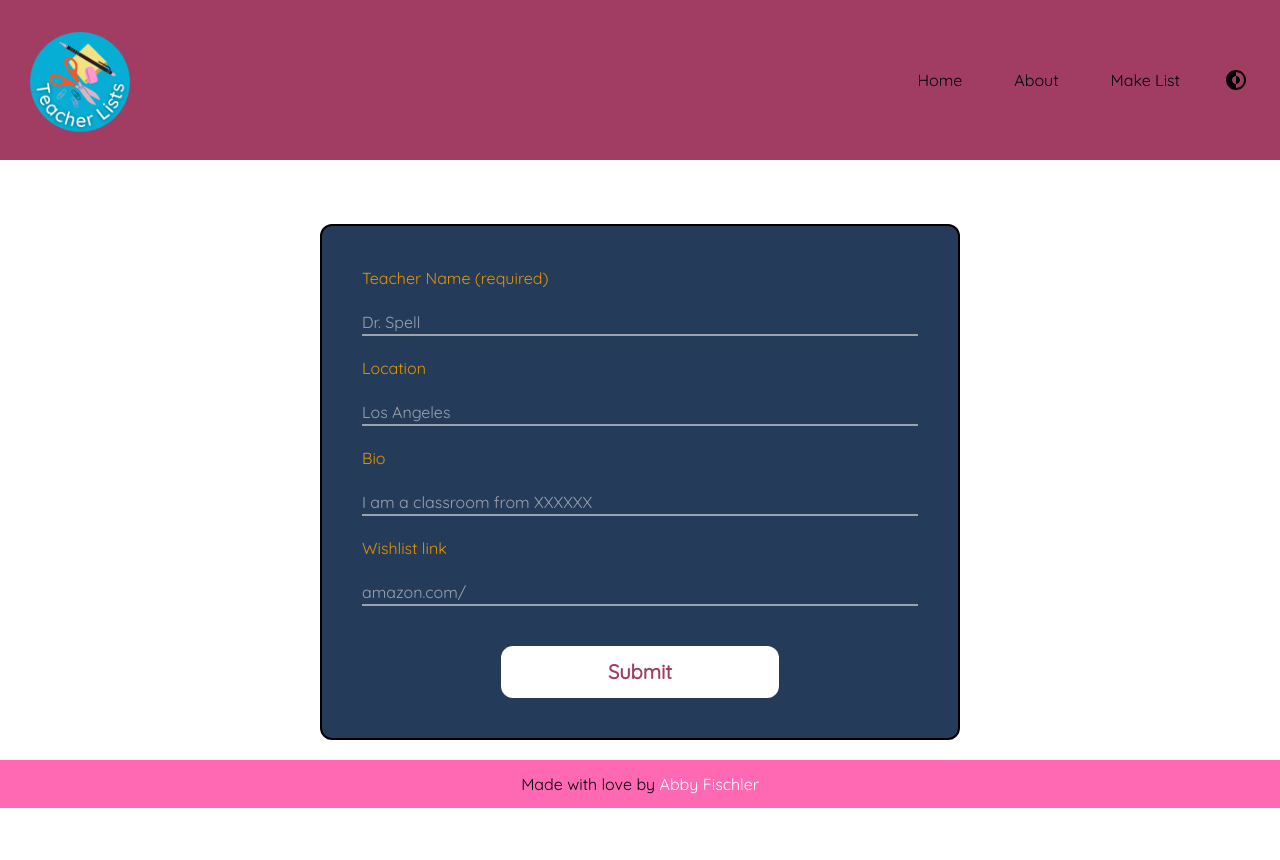
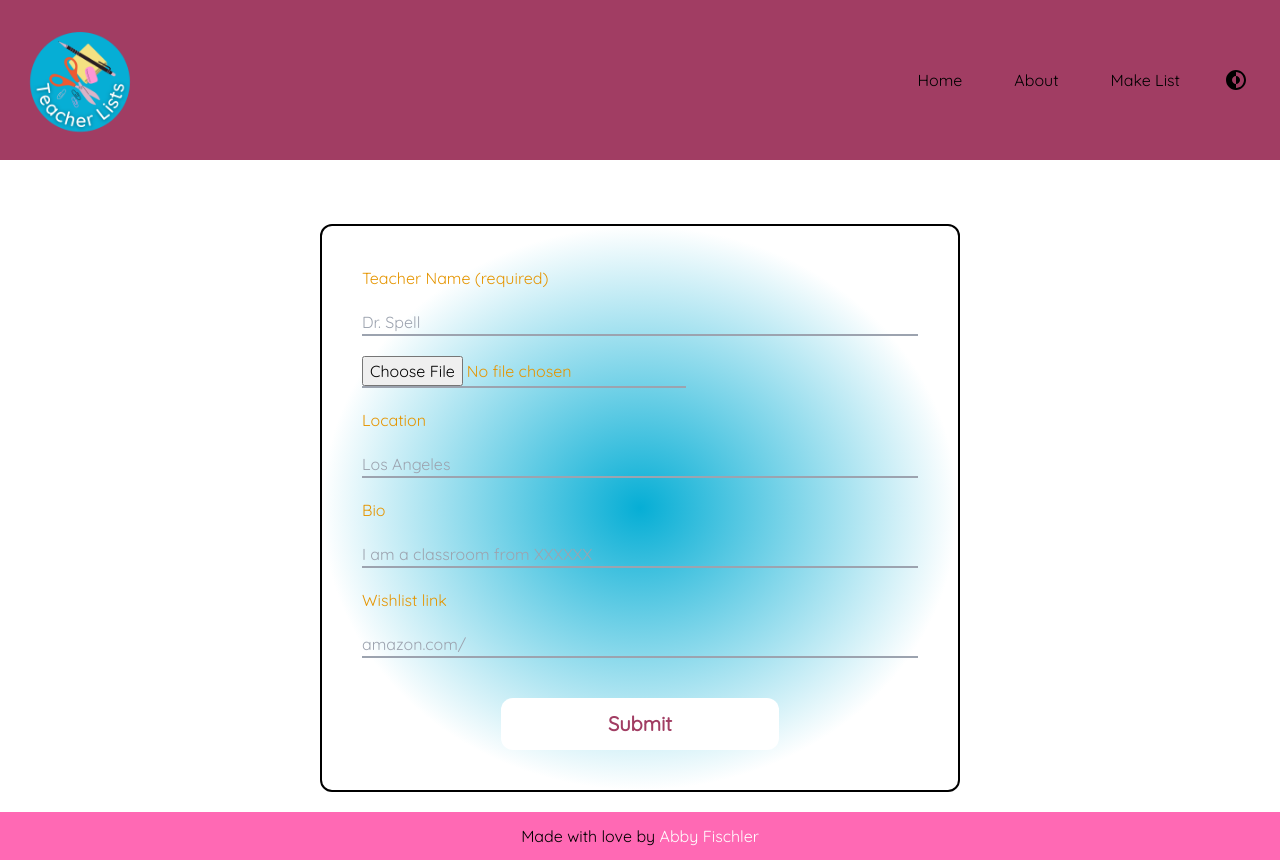
Before and after one commit to abbyfischler/teacher-lists, a Next.js app: page /makelists in a window 1280 px wide. Before the commit the page ends 808 px from the top, so only its background shows below. Built offline with nearby package versions, Linux system fonts and the light colour scheme.

Commit message:
5/3 code

```diff
--- a/package.json
+++ b/package.json
@@ -10,6 +10,7 @@
   "dependencies": {
     "@hookform/error-message": "^2.0.0",
     "airtable-plus": "^1.0.4",
+    "aws-sdk": "^2.1127.0",
     "axios": "^0.27.0",
     "next": "12.1.5",
     "next-themes": "^0.1.1",
--- a/pages/api/create.js
+++ b/pages/api/create.js
@@ -13,6 +13,7 @@ export default async (req, res) => {
       Location: req.query.location,
       Bio: req.query.bio,
       Link: req.query.wishlist,
+      Image: req.query.imageUpload,
     });
     res
       .status(200)
--- a/pages/makelists.js
+++ b/pages/makelists.js
@@ -12,14 +12,14 @@ export default function MakeLists() {
 
   const onSubmit = async (d) => {
     fetch(
-      `/api/create?teachername=${d.teachername}&location=${d.location}&bio=${d.bio}&wishlist=${d.wishlist}`
-    );
+      `/api/create?teachername=${d.teachername}&location=${d.location}&bio=${d.bio}&wishlist=${d.wishlist}&imageUpload=${d.Image}`
+    ).then(alert(d));
   };
 
   return (
     <>
       <Nav></Nav>
-      <section className="w-auto mx-6 md:mx-9 lg:w-1/2 lg:mx-auto bg-regal-blue border-2 border-black rounded-xl p-10 mt-16">
+      <section className="w-auto mx-6 md:mx-9 lg:w-1/2 lg:mx-auto bg-geruleancrayola-grad border-2 border-black rounded-xl p-10 mt-16">
         <form
           onSubmit={handleSubmit(onSubmit)}
           className="flex flex-col space-y-5"
@@ -36,6 +36,16 @@ export default function MakeLists() {
               required: { value: true, message: "You need a teacher name." },
             })}
           />
+          <label htmlFor="imageUpload" className="text-gamboge">
+            <input
+              type="file"
+              className="bg-transparent border-b-2 border-gray-400 focus-within:outline-none focus-within:border-gray-600"
+              id="file"
+              {...register("imageUpload", {
+                required: { value: true, message: "You need an image." },
+              })}
+            />
+          </label>
           <label htmlFor="location" className="text-gamboge">
             Location
           </label>
--- a/styles/globals.css
+++ b/styles/globals.css
@@ -23,6 +23,6 @@ body{
 .bg-maroonx-11-grad{
 background: radial-gradient(50% 50% at 50% 50%, #A13D63 0%, #A13D63 0.01%, #FFFFFF 100%);
 }
-.bg-regal-blue-grad{
+.bg-geruleancrayola-grad{
 background: radial-gradient(50% 50% at 50% 50%, #06AED5 0%, #06AED5 0.01%, #FFFFFF 100%);
 }
```
Also changed, not shown: pages/api/create-bucket.js (added), 1 other file (tests, documents, lock files or other folders).
